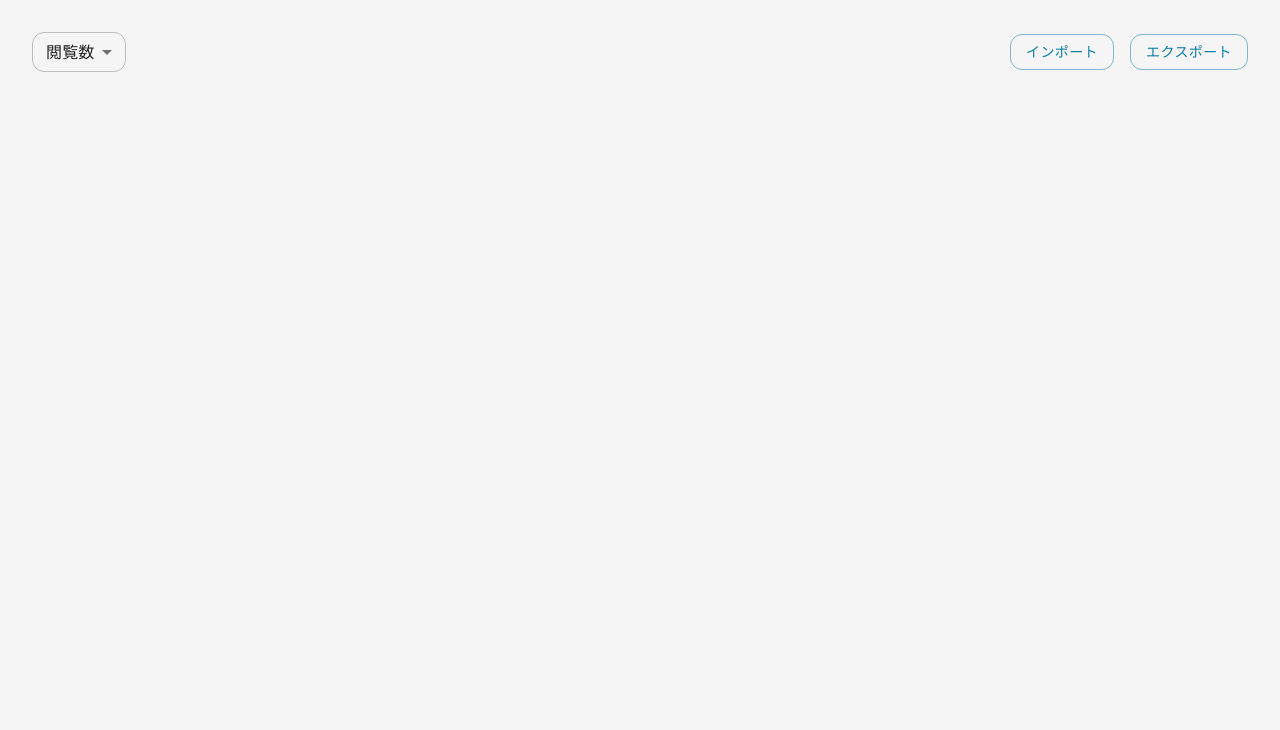
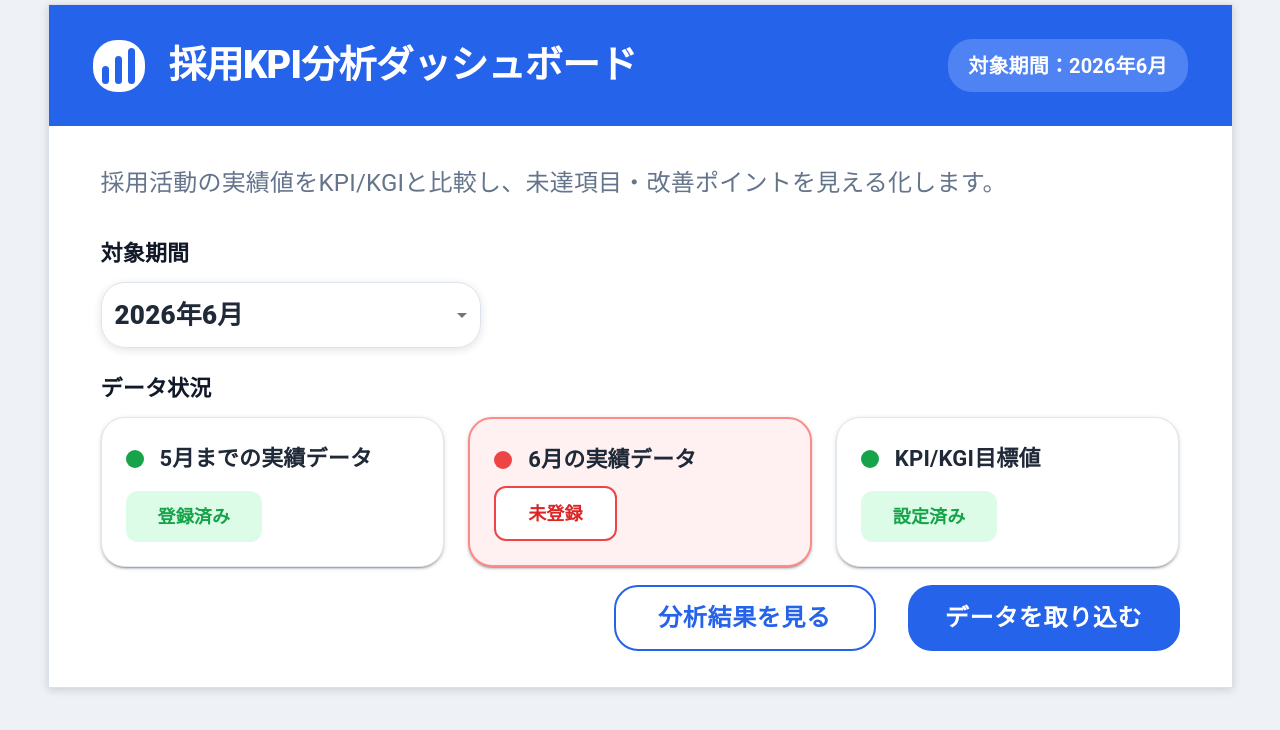
Before and after one commit to Hdkouta/Tech_Team_dev, a React app in the folder frontend/: page / in a window 1280 px wide. Shown: the top 730 px of the page. Built offline with nearby package versions, Linux system fonts and the light colour scheme; the HTML template or start-up script is replaced by a standard one.

Commit message:
UIのデザインを草案をもとに作成しました

```diff
--- a/frontend/src/App.jsx
+++ b/frontend/src/App.jsx
@@ -5,34 +5,323 @@ import {
   Select,
   MenuItem,
   FormControl,
+  Typography,
+  Button,
+  Paper,
 } from "@mui/material";
-import ActionButtons from "./component/ActionButtons";
 
-const Home = () => {
+const StatusCard = ({ type, title, status }) => {
+  const isError = type === "error";
+
   return (
-    <Box sx={{ p: 4, backgroundColor: "#f5f5f5", minHeight: "100vh" }}>
+    <Paper
+      elevation={2}
+      sx={{
+        p: 3,
+        height: 150,
+        borderRadius: 2,
+        border: isError ? "2px solid #ff8a8a" : "1px solid #dfe6ee",
+        backgroundColor: isError ? "#fff1f1" : "#ffffff",
+        display: "flex",
+        flexDirection: "column",
+        justifyContent: "space-between",
+      }}
+    >
+      <Box sx={{ display: "flex", alignItems: "center", gap: 2 }}>
+        <Box
+          sx={{
+            width: 18,
+            height: 18,
+            borderRadius: "50%",
+            backgroundColor: isError ? "#ef4444" : "#16a34a",
+          }}
+        />
 
-      {/* ===== 上部エリア ===== */}
-      <Grid container spacing={2} sx={{ alignItems: "center", mb: 4 }}>
+        <Typography
+          sx={{
+            fontSize: 22,
+            fontWeight: 700,
+            color: "#1f2937",
+          }}
+        >
+          {title}
+        </Typography>
+      </Box>
 
-        {/* 左：セレクト */}
-        <Grid size={{ xs: 12, md: 6 }}>
-          <FormControl size="small">
-            <Select defaultValue="views">
-              <MenuItem value="views">閲覧数</MenuItem>
-              <MenuItem value="likes">いいね数</MenuItem>
-            </Select>
-          </FormControl>
-        </Grid>
+      <Box>
+        <Box
+          component="span"
+          sx={{
+            display: "inline-block",
+            px: 4,
+            py: 1.5,
+            borderRadius: 1,
+            fontSize: 18,
+            fontWeight: 700,
+            color: isError ? "#dc2626" : "#16a34a",
+            backgroundColor: isError ? "#ffffff" : "#dcfce7",
+            border: isError ? "2px solid #ef4444" : "none",
+          }}
+        >
+          {status}
+        </Box>
+      </Box>
+    </Paper>
+  );
+};
 
-        {/* 右：ボタン */}
-        <Grid size={{ xs: 12, md: 6 }} sx={{ display: "flex", justifyContent: "flex-end", gap: 2 }}>
-          <ActionButtons />
-        </Grid>
-      </Grid>
+const App = () => {
+  return (
+    <Box
+      sx={{
+        minHeight: "100vh",
+        backgroundColor: "#eef2f7",
+        p: 0.5,
+      }}
+    >
+      <Box
+        sx={{
+          maxWidth: 1185,
+          mx: "auto",
+          backgroundColor: "#ffffff",
+          boxShadow: "0 2px 8px rgba(0,0,0,0.15)",
+          border: "1px solid #d9e0e8",
+        }}
+      >
+        {/* ===== ヘッダー ===== */}
+        <Box
+          sx={{
+            backgroundColor: "#2563eb",
+            color: "#ffffff",
+            px: 5.5,
+            py: 4,
+            display: "flex",
+            alignItems: "center",
+            justifyContent: "space-between",
+          }}
+        >
+          <Box sx={{ display: "flex", alignItems: "center", gap: 3 }}>
+            {/* アイコン */}
+            <Box
+              sx={{
+                width: 52,
+                height: 52,
+                borderRadius: 2,
+                backgroundColor: "#ffffff",
+                display: "flex",
+                alignItems: "center",
+                justifyContent: "center",
+              }}
+            >
+              <Box sx={{ display: "flex", alignItems: "flex-end", gap: 0.7 }}>
+                <Box
+                  sx={{
+                    width: 7,
+                    height: 18,
+                    backgroundColor: "#2563eb",
+                    borderRadius: 0.5,
+                  }}
+                />
+                <Box
+                  sx={{
+                    width: 7,
+                    height: 28,
+                    backgroundColor: "#2563eb",
+                    borderRadius: 0.5,
+                  }}
+                />
+                <Box
+                  sx={{
+                    width: 7,
+                    height: 36,
+                    backgroundColor: "#2563eb",
+                    borderRadius: 0.5,
+                  }}
+                />
+              </Box>
+            </Box>
 
+            <Typography
+              component="h1"
+              sx={{
+                fontSize: 38,
+                fontWeight: 800,
+                letterSpacing: "-0.02em",
+              }}
+            >
+              採用KPI分析ダッシュボード
+            </Typography>
+          </Box>
+
+          <Box
+            sx={{
+              backgroundColor: "#4f82f3",
+              px: 2.5,
+              py: 1.4,
+              borderRadius: 2,
+              fontSize: 20,
+              fontWeight: 700,
+            }}
+          >
+            対象期間：2026年6月
+          </Box>
+        </Box>
+
+        {/* ===== メイン ===== */}
+        <Box
+          sx={{
+            px: 6.5,
+            py: 4.5,
+            backgroundColor: "#ffffff",
+          }}
+        >
+          <Typography
+            sx={{
+              mb: 4,
+              fontSize: 24,
+              color: "#64748b",
+              lineHeight: 1.8,
+            }}
+          >
+            採用活動の実績値をKPI/KGIと比較し、未達項目・改善ポイントを見える化します。
+          </Typography>
+
+          {/* ===== 対象期間 ===== */}
+          <Box sx={{ mb: 3 }}>
+            <Typography
+              sx={{
+                mb: 1.5,
+                fontSize: 22,
+                fontWeight: 800,
+                color: "#111827",
+              }}
+            >
+              対象期間
+            </Typography>
+
+            <FormControl sx={{ width: 380 }}>
+              <Select
+                defaultValue="2026年6月"
+                sx={{
+                  height: 66,
+                  backgroundColor: "#ffffff",
+                  borderRadius: 2,
+                  fontSize: 26,
+                  fontWeight: 800,
+                  color: "#1f2937",
+                  boxShadow: "0 2px 8px rgba(15,23,42,0.12)",
+                  "& .MuiOutlinedInput-notchedOutline": {
+                    borderColor: "#dce3ec",
+                  },
+                  "&:hover .MuiOutlinedInput-notchedOutline": {
+                    borderColor: "#cbd5e1",
+                  },
+                  "&.Mui-focused .MuiOutlinedInput-notchedOutline": {
+                    borderColor: "#2563eb",
+                  },
+                }}
+              >
+                <MenuItem value="2026年6月">2026年6月</MenuItem>
+                <MenuItem value="2026年5月">2026年5月</MenuItem>
+                <MenuItem value="2026年4月">2026年4月</MenuItem>
+              </Select>
+            </FormControl>
+          </Box>
+
+          {/* ===== データ状況 ===== */}
+          <Box>
+            <Typography
+              sx={{
+                mb: 1.5,
+                fontSize: 22,
+                fontWeight: 800,
+                color: "#111827",
+              }}
+            >
+              データ状況
+            </Typography>
+
+            <Grid container spacing={3}>
+              <Grid size={{ xs: 12, md: 4 }}>
+                <StatusCard
+                  type="success"
+                  title="5月までの実績データ"
+                  status="登録済み"
+                />
+              </Grid>
+
+              <Grid size={{ xs: 12, md: 4 }}>
+                <StatusCard
+                  type="error"
+                  title="6月の実績データ"
+                  status="未登録"
+                />
+              </Grid>
+
+              <Grid size={{ xs: 12, md: 4 }}>
+                <StatusCard
+                  type="success"
+                  title="KPI/KGI目標値"
+                  status="設定済み"
+                />
+              </Grid>
+            </Grid>
+          </Box>
+
+          {/* ===== ボタン ===== */}
+          <Box
+            sx={{
+              mt: 2.2,
+              display: "flex",
+              justifyContent: "flex-end",
+              gap: 4,
+            }}
+          >
+            <Button
+              variant="outlined"
+              sx={{
+                width: 262,
+                height: 66,
+                borderRadius: 2,
+                borderWidth: 2,
+                fontSize: 24,
+                fontWeight: 800,
+                color: "#2563eb",
+                borderColor: "#2563eb",
+                backgroundColor: "#ffffff",
+                "&:hover": {
+                  borderWidth: 2,
+                  borderColor: "#1d4ed8",
+                  backgroundColor: "#eff6ff",
+                },
+              }}
+            >
+              分析結果を見る
+            </Button>
+
+            <Button
+              variant="contained"
+              sx={{
+                width: 272,
+                height: 66,
+                borderRadius: 2,
+                fontSize: 24,
+                fontWeight: 800,
+                backgroundColor: "#2563eb",
+                boxShadow: "none",
+                "&:hover": {
+                  backgroundColor: "#1d4ed8",
+                  boxShadow: "none",
+                },
+              }}
+            >
+              データを取り込む
+            </Button>
+          </Box>
+        </Box>
+      </Box>
     </Box>
   );
 };
 
-export default Home;
+export default App;
```
Also changed, not shown: frontend/src/main.jsx (line endings or trailing spaces), 1 other file (tests, documents, lock files or other folders).
